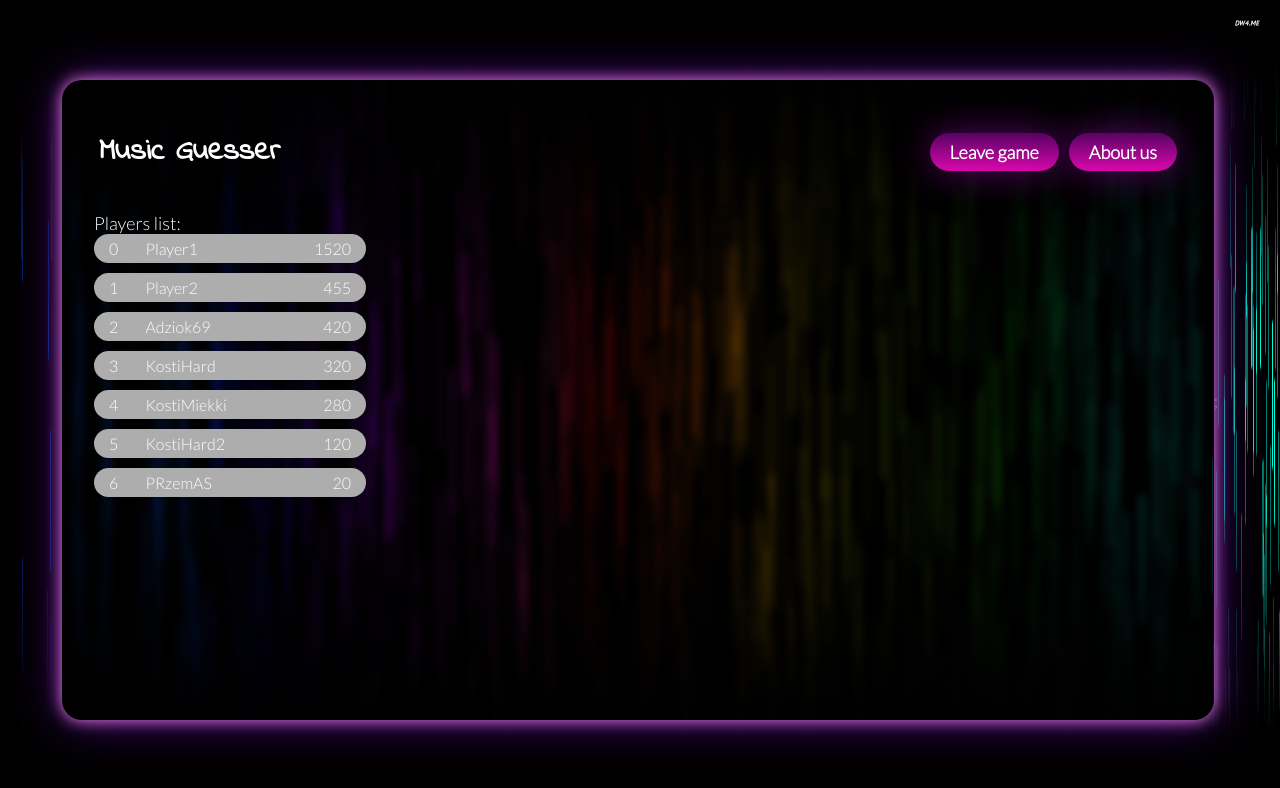
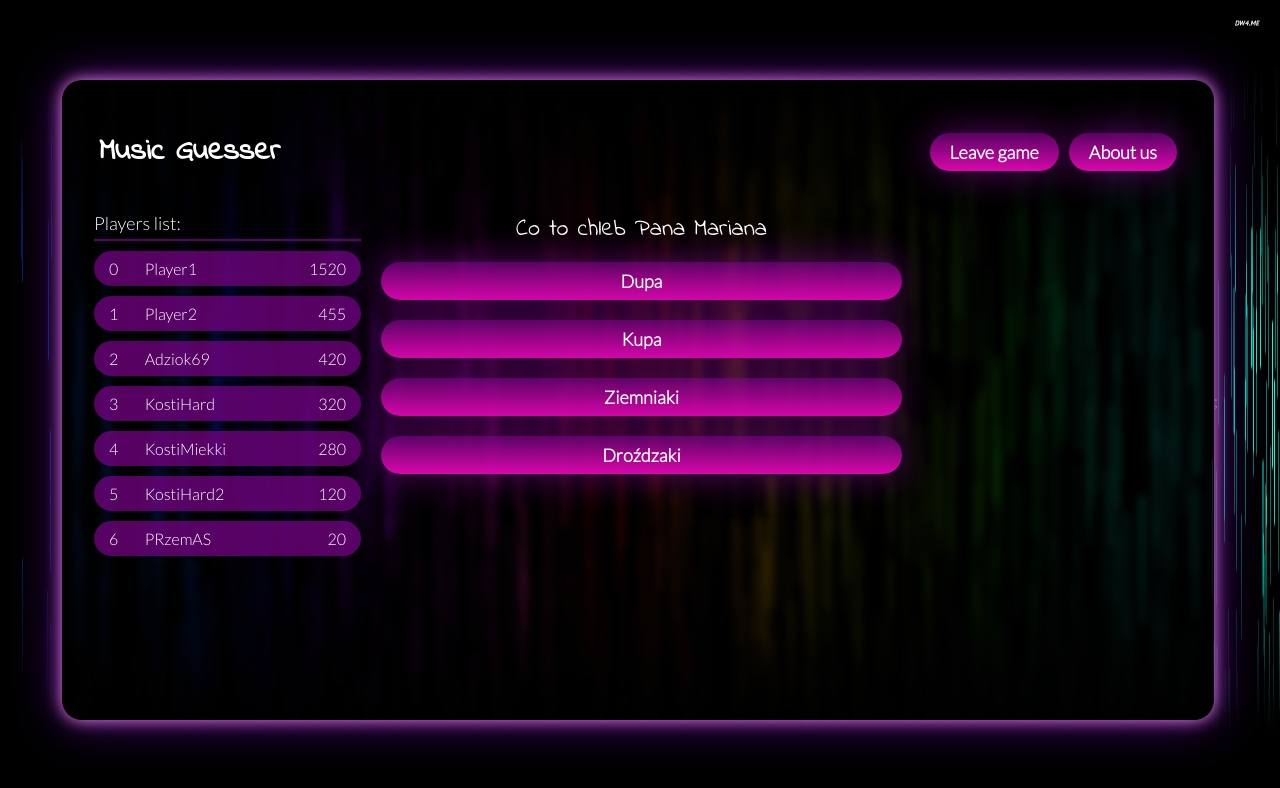
Before and after one commit to adziok/mg_frontend, a React (Create React App) app: page /game in a window 1280 px wide. Shown: the top 788 px of the page. Built offline with nearby package versions, Linux system fonts and the light colour scheme.

Commit message:
feat: game board

```diff
--- a/src/components/Buttons/TopMenuButton.tsx
+++ b/src/components/Buttons/TopMenuButton.tsx
@@ -1,14 +1,9 @@
 import React, { useEffect, useState } from 'react';
 
-import { ButtonSizeEnum, ButtonTypeEnum, DefaultButtonProps } from '.';
+import { DefaultButtonProps } from '.';
 import './TopMenuButton.scss';
 
-const defaultProps = {
-    type: ButtonTypeEnum.ROUNDED,
-    size: ButtonSizeEnum.LARGE,
-};
-
-const TopMenuButton = ({ onClick, text, type = defaultProps.type, size = defaultProps.size }: DefaultButtonProps) => {
+const BaseButton = ({ onClick, text, type = 'rounded', size = 'large' }: DefaultButtonProps) => {
     return (
         <button className={['top-menu-button', type, size].join(' ')} onClick={onClick}>
             {text}
@@ -16,4 +11,4 @@ const TopMenuButton = ({ onClick, text, type = defaultProps.type, size = default
     );
 };
 
-export default TopMenuButton;
+export default BaseButton;
--- a/src/components/Buttons/common/ButtonSizeEnum.ts
+++ b/src/components/Buttons/common/ButtonSizeEnum.ts
@@ -1,5 +1 @@
-export enum ButtonSizeEnum {
-    SMALL = 'small',
-    MEDIUM = 'medium',
-    LARGE = 'large',
-}
+export type ButtonSize = 'small' | 'medium' | 'large';
--- a/src/components/Buttons/common/ButtonTypeEnum.ts
+++ b/src/components/Buttons/common/ButtonTypeEnum.ts
@@ -1,4 +1 @@
-export enum ButtonTypeEnum {
-    ROUNDED = 'rounded',
-    SQUARE = 'square',
-}
+export type ButtonType = 'rounded' | 'square';
--- a/src/components/Buttons/index.tsx
+++ b/src/components/Buttons/index.tsx
@@ -1,3 +1,3 @@
 export * from './common';
-import { default as TopMenuButton } from './TopMenuButton';
-export { TopMenuButton };
+import { default as BaseButton } from './TopMenuButton';
+export { BaseButton };
--- a/src/pages/Game/Game.tsx
+++ b/src/pages/Game/Game.tsx
@@ -3,16 +3,17 @@ import 'pages/Game/Game.scss';
 import Container from 'components/Container/Container';
 import Content from 'components/Content/Content';
 import Header from 'components/Header/Header';
-import { TopMenuButton } from 'components/Buttons';
+import { BaseButton } from 'components/Buttons';
 import PlayersList from './PlayersList/PlayersList';
+import GameBoard from './GameBoard/GameBoard';
 
 function Game() {
     return (
         <Container classNames="game">
             <Header>
                 <div className="headerMenu">
-                    <TopMenuButton text="Leave game" />
-                    <TopMenuButton text="About us" />
+                    <BaseButton text="Leave game" />
+                    <BaseButton text="About us" />
                 </div>
             </Header>
 
@@ -20,13 +21,8 @@ function Game() {
                 <div className="playersList">
                     <PlayersList />
                 </div>
-                <div className="headText"></div>
-                <div className="countdownBar"></div>
-                <div className="answers">
-                    <div className="answer"></div>
-                    <div className="answer"></div>
-                    <div className="answer"></div>
-                    <div className="answer"></div>
+                <div className="gameBoard">
+                    <GameBoard />
                 </div>
             </Content>
         </Container>
--- /dev/null
+++ b/src/pages/Game/GameBoard/GameBoard.scss
@@ -0,0 +1,39 @@
+@import 'styles/_mixins';
+@import 'styles/_colors';
+@import 'styles/_typings';
+
+.game-board {
+    display: flex;
+
+    &__guess {
+        flex-basis: 65%;
+
+    }
+
+    &__round {
+        flex-basis: 35%;
+    }
+}
+
+.game-guess {
+    width: 100%;
+    display: flex;
+    flex-direction: column;
+
+    &__title {
+        height: 50px;
+        font-size: $textXl;
+        text-align: center;
+        font-family: $italicFont;
+    }
+
+    &__answers {
+        display: grid;
+        grid-template-columns: 100%;
+        gap: 20px;
+    }
+
+    &__answer {
+
+    }
+}
--- /dev/null
+++ b/src/pages/Game/GameBoard/GameBoard.tsx
@@ -0,0 +1,30 @@
+import React from 'react';
+import './GameBoard.scss';
+import { BaseButton } from 'components/Buttons';
+
+function GameBoardGuess() {
+    return (
+        <div className="game-guess">
+            <div className="game-guess__title">Co to chleb Pana Mariana</div>
+            <div className="game-guess__answers">
+                <BaseButton text="Dupa" />
+                <BaseButton text="Kupa" />
+                <BaseButton text="Ziemniaki" />
+                <BaseButton text="Droźdzaki" />
+            </div>
+        </div>
+    );
+}
+
+function GameBoard() {
+    return (
+        <div className="game-board">
+            <div className="game-board__guess">
+                <GameBoardGuess />
+            </div>
+            <div className="game-board__round"></div>
+        </div>
+    );
+}
+
+export default GameBoard;
--- a/src/pages/Game/PlayersList/PlayersList.scss
+++ b/src/pages/Game/PlayersList/PlayersList.scss
@@ -6,6 +6,9 @@
     width: 100%;
     &__header {
         font-size: $textLg;
+        padding-bottom: 5px;
+        margin-bottom: 10px;
+        border-bottom: 2px solid $violet;
     }
     &__list {
         row-gap: 10px;
@@ -15,9 +18,9 @@
     &__element {
         display: grid;
         grid-template-columns: 15% 60% 25%;
-        padding: 5px 15px;
+        padding: 8px 15px;
         border-radius: 30px;
-        background-color: #adadad;
+        background-color: $violet;
 
         &--index {
         }
--- a/src/styles/_typings.scss
+++ b/src/styles/_typings.scss
@@ -3,3 +3,5 @@ $textSm: 12px;
 $textMd: 15px;
 $textLg: 18px;
 $textXl: 24px;
+
+$italicFont: 'Indie FLower';
```
Also changed, not shown: src/components/Buttons/common/DefaultButtonProps.ts (+3 -10 lines).
